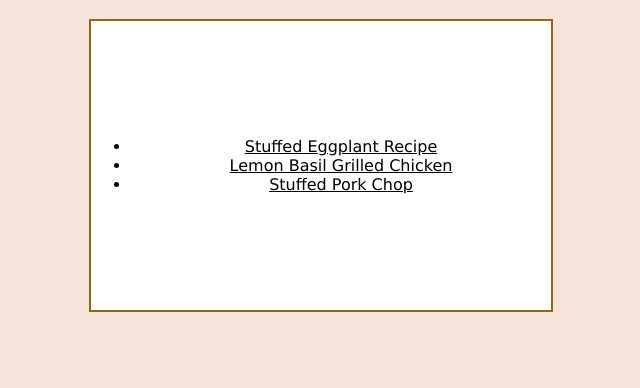
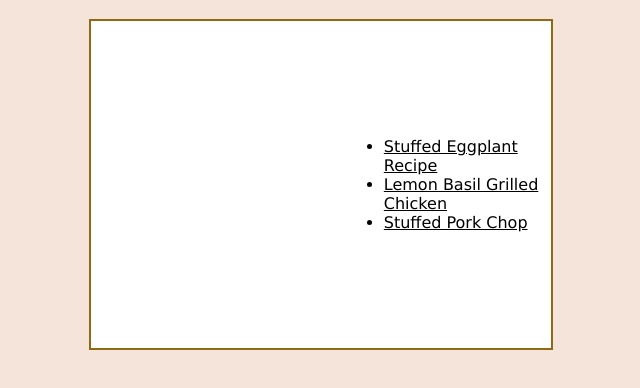
Before and after one commit to Lefie/odin-recipe, a plain HTML site: page index.html in a window 1280 px wide. Shown: the part 62-450 px from the top of the page, without its empty margins (319-959 px from the left). Drawn offline with Linux system fonts and the light colour scheme.

Commit message:
fix spacign

```diff
--- a/styles.css
+++ b/styles.css
@@ -24,7 +24,6 @@ a:active{
 
 .container,.index-ul,.index-ol,a{
     background: #ffffff;
-    text-align: center;
 
 }
 
@@ -32,6 +31,7 @@ a:active{
     margin-left:400px;
     margin-right:400px;
     border: 2px solid rgb(145, 105, 18);
+    padding-left: 20%;
     padding-top:100px;
     padding-bottom:100px;
 }
```
